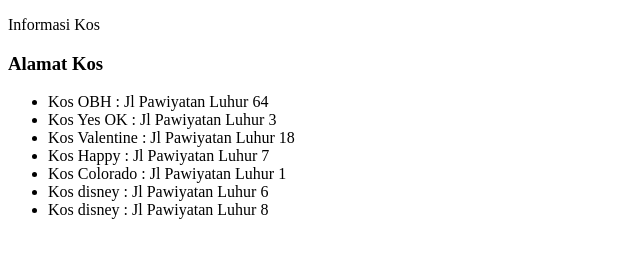
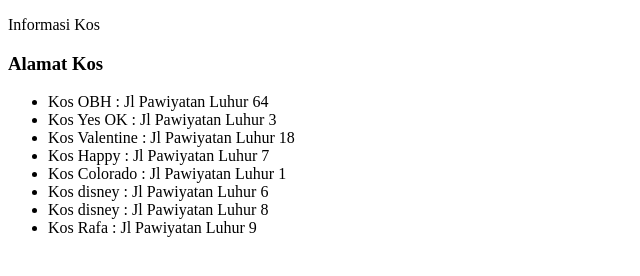
Before and after one commit to rafaelyusia/Repobaru1, a plain HTML site: page index.html in a window 1280 px wide. Shown: the whole page, without its empty margins (0-640 px from the left). Drawn offline with Linux system fonts and the light colour scheme.

Commit message:
Menambah index.html
menambah alamat kos

```diff
--- a/index.html
+++ b/index.html
@@ -20,6 +20,7 @@
       <li>Kos Colorado : Jl Pawiyatan Luhur 1</li>
       <li>Kos disney : Jl Pawiyatan Luhur 6</li>
       <li>Kos disney : Jl Pawiyatan Luhur 8</li>
+      <li>Kos Rafa : Jl Pawiyatan Luhur 9</li>
     </ul>
   </body>
 </html>
```
